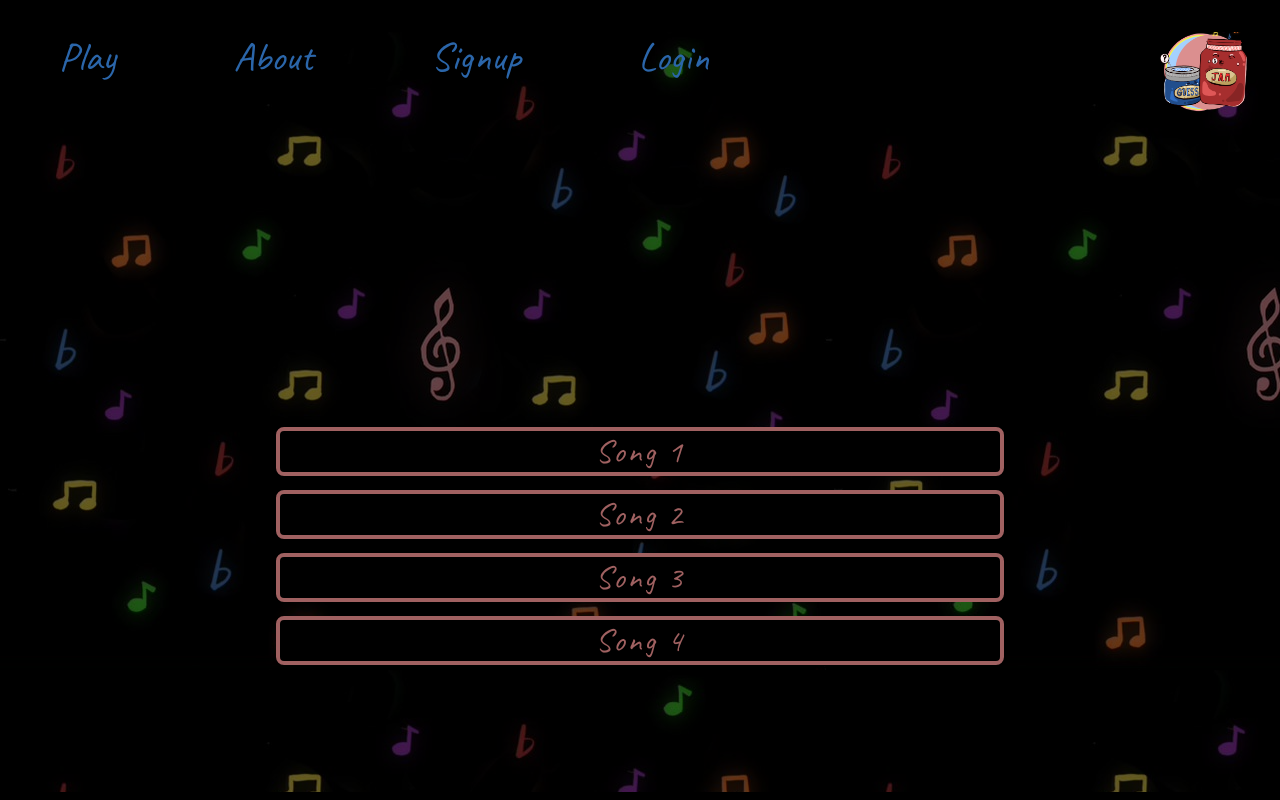
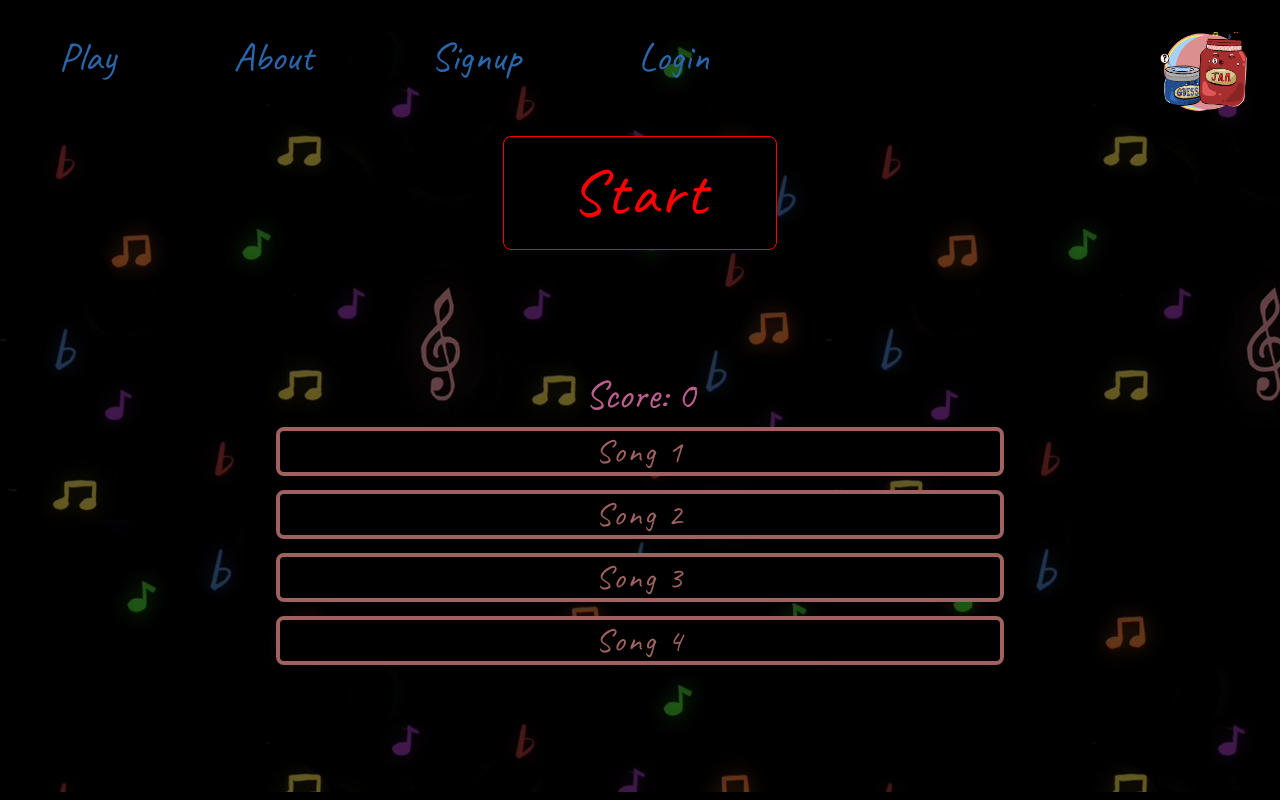
Before and after one commit to ronquiaj/Guess_Jam, a React (Create React App) app in the folder client/: page /game in a window 1280 px wide. Built offline with nearby package versions, Linux system fonts and the light colour scheme; no server answers.

Commit message:
Added a big button to GamePage

```diff
--- a/client/src/components/global/Typography/Typography.tsx
+++ b/client/src/components/global/Typography/Typography.tsx
@@ -1,8 +1,8 @@
-import { FC, ReactChild } from "react";
+import { FC } from "react";
 import "./styles.scss";
 
 export type Props = {
-  children: ReactChild;
+  children: any;
   variant: "red" | "blue" | "hot-pink";
   /**
    * Whether or not this typography will light up on hover
@@ -11,7 +11,12 @@ export type Props = {
   className?: string;
 };
 
-const Typography: FC<Props> = ({ children, variant, light = true, className }: Props) => (
+const Typography: FC<Props> = ({
+  children,
+  variant,
+  light = true,
+  className,
+}: Props) => (
   <div className={"font " + className}>
     <span className={variant + (light ? "--on" : "")}>{children}</span>
   </div>
--- a/client/src/routes/GamePage/GamePage.tsx
+++ b/client/src/routes/GamePage/GamePage.tsx
@@ -9,6 +9,7 @@ import Button from "../../components/global/Button/Button";
 import ReadySetGo from "./components/ReadySetGo/ReadySetGo";
 import GET_TRACKS from "./query";
 import "./styles.scss";
+import Typography from "../../components/global/Typography/Typography";
 
 const GamePage: FC = () => {
   const [score, setScore] = useState<number>(0);
@@ -18,10 +19,12 @@ const GamePage: FC = () => {
   const [cacheTracks, setCacheTracks] = useState<GetTracks_tracks[]>([]);
   const [currentTracks, setCurrentTracks] = useState<GetTracks_tracks[]>([]);
   const [chosenSong, setChosenSong] = useState<GetTracks_tracks>();
+  const [gameStarted, setGameStarted] = useState<boolean>(false);
   const [getTracks, { data }] = useLazyQuery<GetTracks>(GET_TRACKS);
   const { setCurrentSong } = useSong();
 
   const closeOpeningCountdown = () => setOpeningCountdownOver(true);
+  const startGame = () => setGameStarted(true);
 
   // Gets the tracks after the countdown finishes
   useEffect(() => {
@@ -65,6 +68,7 @@ const GamePage: FC = () => {
 
   return (
     <div className="game-container">
+      {gameStarted ? (
         <ReadySetGo
           neon={true}
           countdownWords={["Ready?", "Set...", "Go!"]}
@@ -72,6 +76,14 @@ const GamePage: FC = () => {
           time={1000}
           animationOver={closeOpeningCountdown}
         />
+      ) : (
+        <Button className="game-container--big-button" onClick={startGame}>
+          Start
+        </Button>
+      )}
+      <Typography light={false} variant="hot-pink">
+        Score: <span>{score}</span>
+      </Typography>
       <div className="game-container--button-container">
         <Button onClick={() => alert("Hi")}>
           {currentTracks.length > 0 ? currentTracks[0].name : "Song 1"}
--- a/client/src/routes/GamePage/styles.scss
+++ b/client/src/routes/GamePage/styles.scss
@@ -7,6 +7,14 @@
   height: 70vh;
   justify-content: flex-end;
   align-items: center;
+  &--big-button {
+    margin-bottom: 7.5rem;
+    width: 15rem;
+    padding: 1rem;
+    color: $red-on;
+    border: 1px solid $red-on;
+    font-size: 4rem;
+  }
   &--ready-set-go {
     margin-bottom: 5rem;
   }
```
Lines whose indentation alone changed are shown as unchanged.
